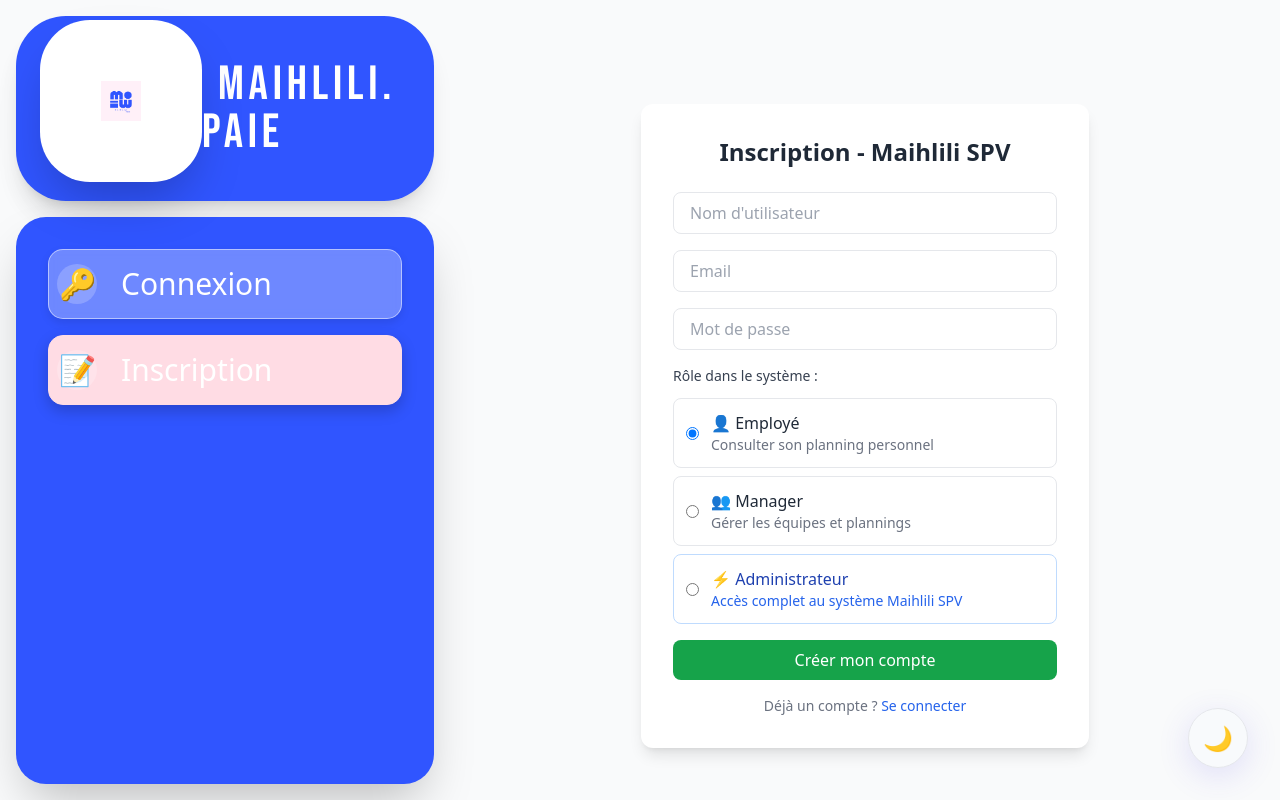
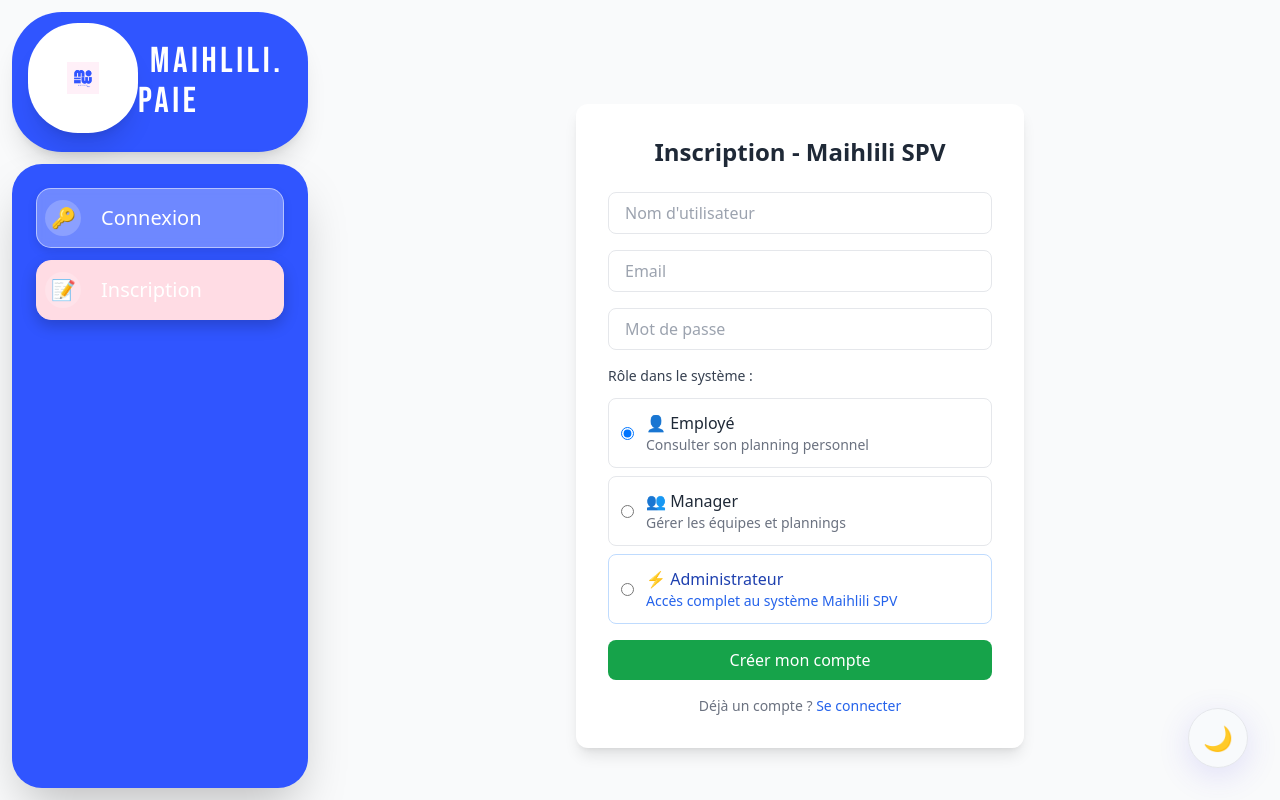
Before and after one commit to filet0fish09/Maihlili.Paie, a Flask app: page /register in a window 1280 px wide. Run offline with Flask 3, Linux system fonts and the light colour scheme; some libraries are stand-ins or nearby versions.

Commit message:
Update base.html

```diff
--- a/templates/base.html
+++ b/templates/base.html
@@ -390,20 +390,20 @@
 </head>
 <body class="bg-gray-50 flex min-h-screen" data-theme="light">
 
-  <aside class="w-[450px] p-4 flex flex-col bg-gray-50 dark:bg-gray-800" style="min-height: 100vh;">
-    <div class="h-[185px] rounded-[50px] bg-maihlili-figma-blue flex items-center p-6 shadow-xl">
-      <div class="w-[162px] h-[162px] rounded-[50px] bg-white flex items-center justify-center -translate-y-2 shadow-2xl">
-        <img src="{{ url_for('static', filename='images/maihlili-logo-light.png') }}" alt="Logo Maihlili clair" class="h-10 w-10">
+  <aside class="w-[320px] p-3 flex flex-col bg-gray-50 dark:bg-gray-800" style="min-height: 100vh;">
+    <div class="h-[140px] rounded-[50px] bg-maihlili-figma-blue flex items-center p-4 shadow-xl">
+      <div class="w-[110px] h-[110px] rounded-[50px] bg-white flex items-center justify-center -translate-y-1 shadow-xl">
+        <img src="{{ url_for('static', filename='images/maihlili-logo-light.png') }}" alt="Logo Maihlili clair" class="h-8 w-8">
       </div>
-      <div class="ml-4 flex flex-col leading-none text-white font-['Bebas_Neue'] uppercase">
-        <span class="text-5xl tracking-widest">Maihlili.</span>
-        <span class="text-5xl -translate-x-4 tracking-widest">Paie</span>
+      <div class="ml-3 flex flex-col leading-none text-white font-['Bebas_Neue'] uppercase">
+        <span class="text-4xl tracking-widest">Maihlili.</span>
+        <span class="text-4xl -translate-x-3 tracking-widest">Paie</span>
       </div>
     </div>
 
-    <div class="flex-1 mt-4 p-8 rounded-[30px] bg-maihlili-figma-blue flex flex-col justify-between shadow-2xl">
+    <div class="flex-1 mt-3 p-6 rounded-[30px] bg-maihlili-figma-blue flex flex-col justify-between shadow-2xl">
 
-      <nav class="space-y-4">
+      <nav class="space-y-3">
         {% if current_user.is_authenticated %}
           {% set menu_items = [
             ('📊', 'Planning', url_for('index') if current_user.is_manager else url_for('employee_dashboard'), current_user.is_authenticated),
@@ -420,40 +420,35 @@
             <a href="{{ url }}"
                class="nav-link flex items-center p-2 rounded-[15px] hover:bg-white/20 transition-all duration-200 shadow-md
                       {% if loop.index == 1 %} liquid-glass-selected {% else %} liquid-glass-default {% endif %}"
-               style="height: 70px; gap: 1rem;">
-
-              <span class="text-3xl p-1 bg-white/20 rounded-full w-10 h-10 flex items-center justify-center">{{ icon }}</span>
-              <span class="text-3xl text-white font-medium ml-2">{{ label }}</span>
-            </a>
+               style="height: 60px; gap: 0.75rem;"> <span class="text-xl p-1 bg-white/20 rounded-full w-9 h-9 flex items-center justify-center">{{ icon }}</span>
+              <span class="text-xl text-white font-medium ml-2">{{ label }}</span> </a>
             {% endif %}
           {% endfor %}
 
         {% else %}
           <a href="{{ url_for('login') }}"
              class="nav-link flex items-center p-2 rounded-[15px] liquid-glass-default hover:bg-white/20"
-             style="height: 70px; gap: 1rem;">
-            <span class="text-3xl p-1 bg-white/20 rounded-full w-10 h-10 flex items-center justify-center">🔑</span>
-            <span class="text-3xl text-white font-medium ml-2">Connexion</span>
+             style="height: 60px; gap: 0.75rem;">
+            <span class="text-xl p-1 bg-white/20 rounded-full w-9 h-9 flex items-center justify-center">🔑</span>
+            <span class="text-xl text-white font-medium ml-2">Connexion</span>
           </a>
           <a href="{{ url_for('register') }}"
              class="nav-link flex items-center p-2 rounded-[15px] liquid-glass-default hover:bg-white/20"
-             style="height: 70px; gap: 1rem;">
-            <span class="text-3xl p-1 bg-white/20 rounded-full w-10 h-10 flex items-center justify-center">📝</span>
-            <span class="text-3xl text-white font-medium ml-2">Inscription</span>
+             style="height: 60px; gap: 0.75rem;">
+            <span class="text-xl p-1 bg-white/20 rounded-full w-9 h-9 flex items-center justify-center">📝</span>
+            <span class="text-xl text-white font-medium ml-2">Inscription</span>
           </a>
         {% endif %}
       </nav>
 
       {% if current_user.is_authenticated %}
-      <div class="mt-8 space-y-4">
+      <div class="mt-8 space-y-3">
 
-        <div class="flex items-center p-4 rounded-[30px] bg-white/30 backdrop-blur-sm shadow-inner" style="height: 95px;">
-          <div class="w-16 h-16 bg-white/50 rounded-full flex items-center justify-center text-white text-3xl font-bold shadow-lg">
+        <div class="flex items-center p-3 rounded-[30px] bg-white/30 backdrop-blur-sm shadow-inner" style="height: 75px;"> <div class="w-12 h-12 bg-white/50 rounded-full flex items-center justify-center text-white text-2xl font-bold shadow-lg">
             👤
           </div>
-          <div class="flex-1 ml-4 text-white">
-            <p class="text-3xl font-['Bebas_Neue'] uppercase tracking-wider">{{ current_user.username }}</p>
-            <p class="text-sm font-light -mt-1">
+          <div class="flex-1 ml-3 text-white">
+            <p class="text-2xl font-['Bebas_Neue'] uppercase tracking-wider">{{ current_user.username }}</p> <p class="text-xs font-light -mt-1">
               {% if current_user.is_admin %}Administrateur
               {% elif current_user.is_manager %}Manager
               {% else %}Employé{% endif %}
@@ -462,9 +457,8 @@
         </div>
 
         <a href="{{ url_for('logout') }}"
-           class="flex items-center justify-center p-4 rounded-[30px] bg-red-400/70 hover:bg-red-500/80 backdrop-blur-sm text-white font-['Bebas_Neue'] uppercase text-3xl transition-all duration-200"
-           style="height: 61px;">
-          <span class="text-4xl mr-2 -translate-y-0.5">🚪</span>
+           class="flex items-center justify-center p-3 rounded-[30px] bg-red-400/70 hover:bg-red-500/80 backdrop-blur-sm text-white font-['Bebas_Neue'] uppercase text-2xl transition-all duration-200"
+           style="height: 50px;"> <span class="text-3xl mr-1 -translate-y-0.5">🚪</span>
           Se Déconnecter
         </a>
       </div>
```
